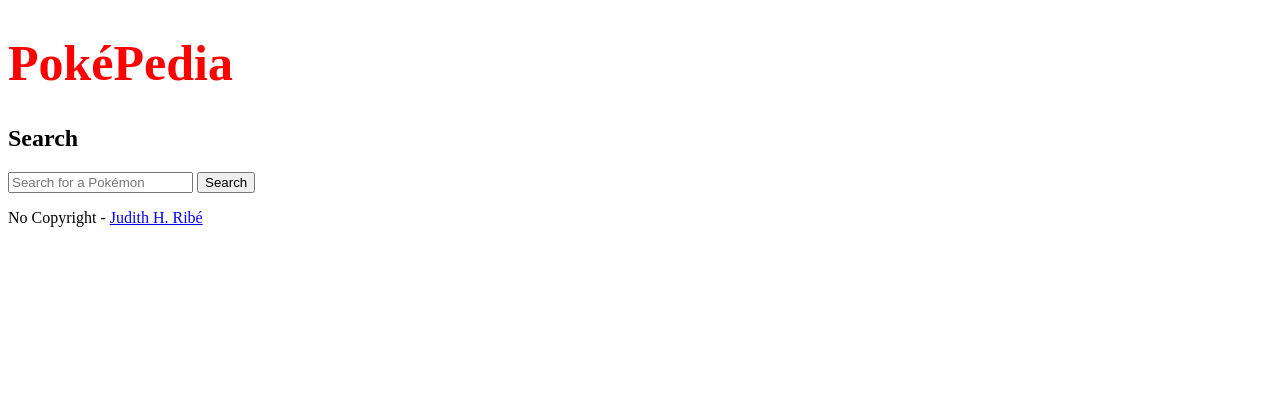
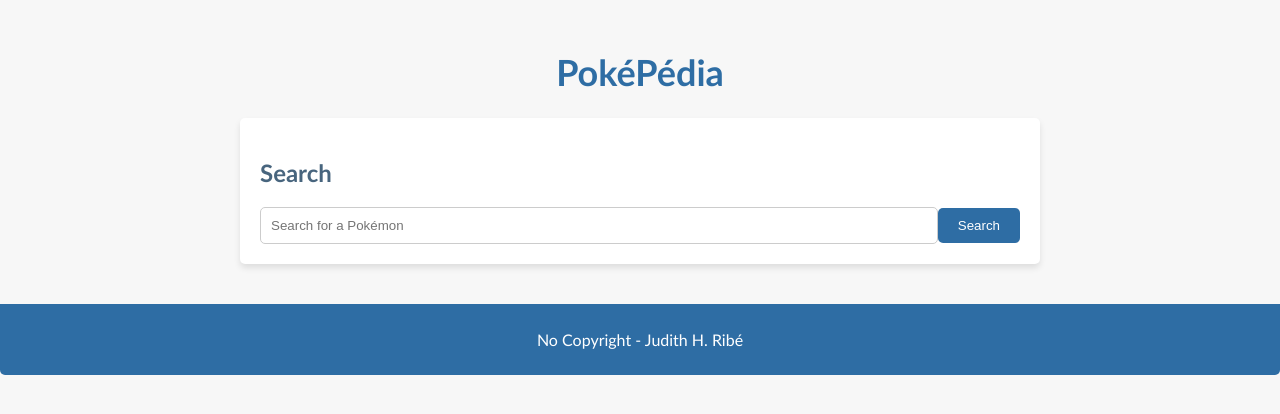
Before and after one commit to judithernandez/pokemastery, a Django app: page /pokepedia/ in a window 1280 px wide. Shown: the top 414 px of the page. Run offline with Django 4.2, Linux system fonts and the light colour scheme.

Commit message:
pokepedia and pokemon css styles

```diff
--- a/django_project/pokemastery/views.py
+++ b/django_project/pokemastery/views.py
@@ -31,7 +31,7 @@
     pokemon_stat_names = [stat["stat"]["name"] for stat in data["stats"]]
     pokemon_types = [type["type"]["name"].capitalize() for type in data["types"]]
 
-    pokemon_stats_data = [{'name': name.capitalize(), 'value': value} for name, value in zip(pokemon_stat_names, pokemon_stats)]
+    pokemon_stats_data = [{'name': name.upper(), 'value': value} for name, value in zip(pokemon_stat_names, pokemon_stats)]
 
 
     # Render the pokemon.html template with the context
--- /dev/null
+++ b/django_project/static/css/pokepedia_styles.css
@@ -0,0 +1,68 @@
+body {
+    background-color: #f7f7f7;
+    margin: 0;
+    padding: 0;
+    font-family: 'Gill Sans', 'Gill Sans MT', Calibri, 'Trebuchet MS', sans-serif;
+}
+
+h1 {
+    text-align: center;
+    font-size: 36px;
+    color: #2e6da4;
+    margin-top: 30px;
+}
+
+h2 {
+    font-size: 24px;
+    color: #48657e;
+}
+
+main {
+    max-width: 800px;
+    margin: 0 auto;
+    padding: 20px;
+}
+
+section {
+    background-color: #fff;
+    border-radius: 5px;
+    padding: 20px;
+    box-shadow: 0px 4px 6px rgba(0, 0, 0, 0.1);
+}
+
+form {
+    display: flex;
+    align-items: center;
+    justify-content: center;
+    margin-top: 20px;
+}
+
+input[type="text"] {
+    padding: 10px;
+    border: 1px solid #ccc;
+    border-radius: 5px;
+    flex: 1;
+}
+
+input[type="submit"] {
+    background-color: #2e6da4;
+    color: #fff;
+    border: none;
+    border-radius: 5px;
+    padding: 10px 20px;
+    cursor: pointer;
+}
+
+footer {
+    text-align: center;
+    margin-top: 20px;
+    padding: 10px;
+    background-color: #2e6da4;
+    color: #fff;
+    border-radius: 0 0 5px 5px;
+}
+
+footer a {
+    color: #fff;
+    text-decoration: none;
+}
--- a/django_project/static/css/styles.css
+++ /dev/null
@@ -1,9 +0,0 @@
-h1 {
-    font-size: 50px;
-    color: red;
-}
-
-img {
-    width: 20%;
-    border-radius: 5px;
-}
--- a/django_project/templates/pokepedia.html
+++ b/django_project/templates/pokepedia.html
@@ -3,12 +3,12 @@
 <html lang="en">
     <head>
         <meta charset="utf-8">
-        <link rel="stylesheet" href="{% static 'css/styles.css' %}">
+        <link rel="stylesheet" href="{% static 'css/pokepedia_styles.css' %}">
         <title>PokéPedia</title>
       </head>
       <body>
         <main>
-          <h1>PokéPedia</h1>
+          <h1>PokéPédia</h1>
           <section>
             <h2>Search</h2>
             <form action="1">
```
Also changed, not shown: django_project/static/css/pokemon_styles.css (added, +81 -0 lines), django_project/templates/pokemon.html (+83 -24 lines).
